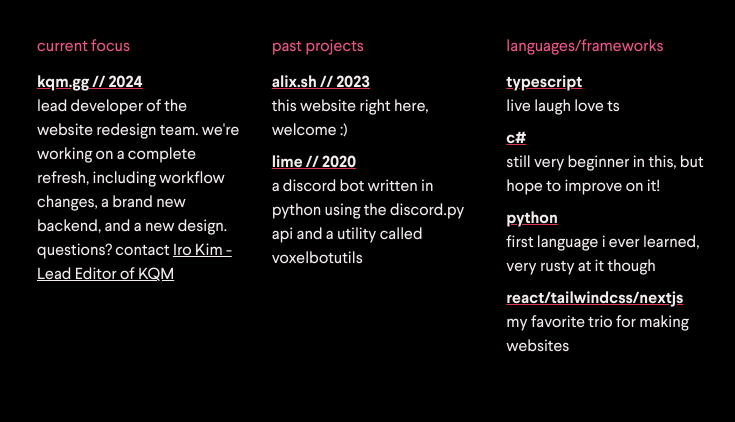
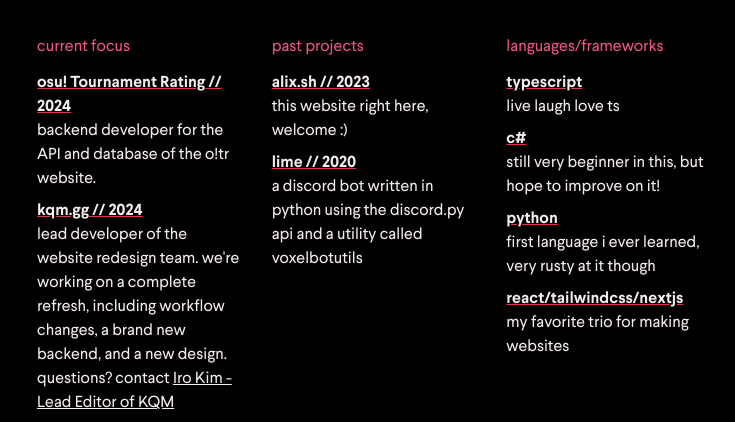
Before and after one commit to alixdotsh/alix.sh, a Next.js app: page / in a window 1280 px wide. Shown: the part 378-800 px from the top of the page, without its empty margins (267-1002 px from the left). Built offline with nearby package versions, Linux system fonts and the light colour scheme; what tailwindcss-bg-patterns would draw is missing.

Commit message:
update current focus

```diff
--- a/pages/index.tsx
+++ b/pages/index.tsx
@@ -97,13 +97,21 @@
         <div className="container mx-auto grid grid-cols-3 gap-8 m-20 max-w-2xl text-md">
           <div>
             <h1 className="text-alix2-accent3 mb-3">current focus</h1>
-            <div>
+            <div className="flex flex-col">
+              <Entry
+                name="osu! Tournament Rating"
+                href="https://otr.stagec.xyz/"
+                year={2024}
+                summary="backend developer for the API and database of the o!tr website."
+              />
+              <div className="mt-2">
               <Entry
                 name="kqm.gg"
                 href="https://kqm.gg"
                 year={2024}
                 summary="lead developer of the website redesign team. we're working on a complete refresh, including workflow changes, a brand new backend, and a new design."
-              />
+                />
+              </div>
               <p className="text-alix2-secondary">
                 questions? contact{" "}
                 <a
```
